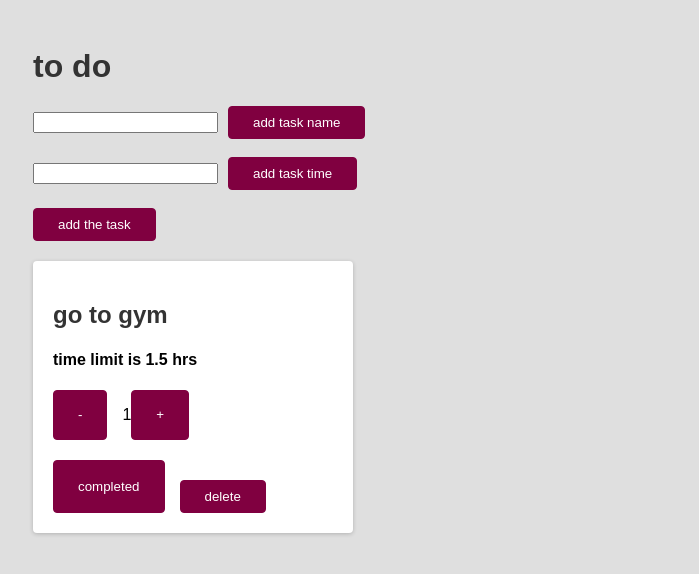
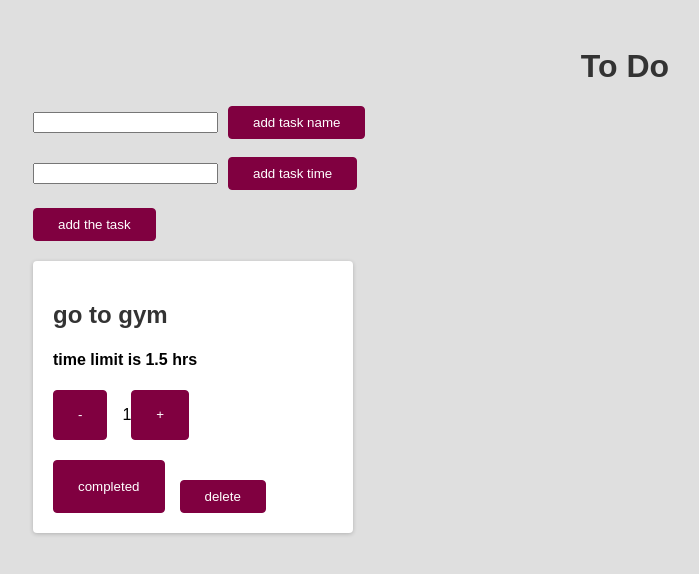
Before and after one commit to Anirudh-018/react-first, a React (Create React App) app: page / in a window 1280 px wide. Shown: the top 574 px of the page, without its empty margins (15-714 px from the left). Built offline with nearby package versions, Linux system fonts and the light colour scheme.

Commit message:
changes in  style states

```diff
--- a/src/App.js
+++ b/src/App.js
@@ -40,7 +40,7 @@ function App() {
   }
   return (
     <div>
-      <h1>to do</h1>
+      <h1 style={{textAlign:"center"}}>To Do</h1>
       <input type="text" onChange={handleName} />
       <button className="btn" onClick={addName}>
         add task name
```
